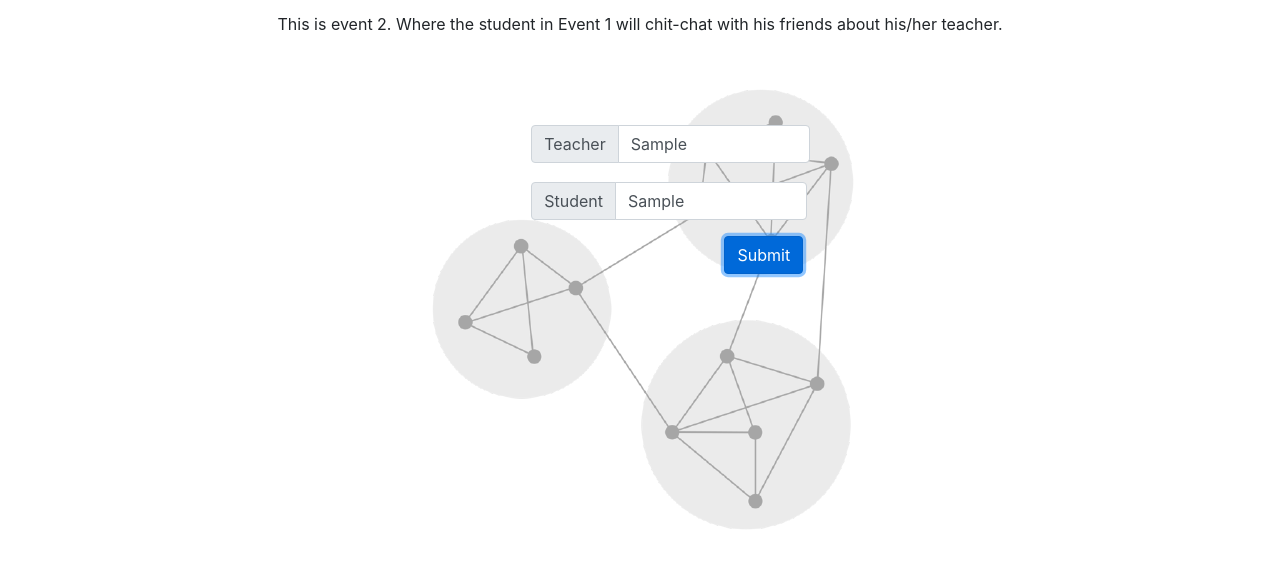
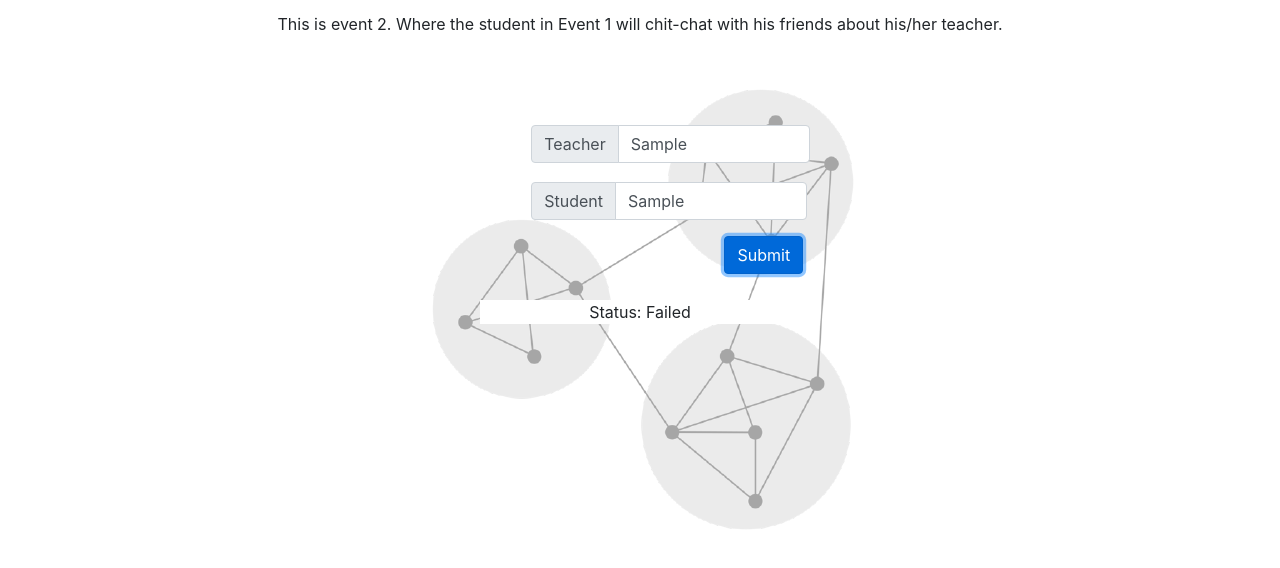
Before and after one commit to ChamXE/TheSociopath-UI, a plain HTML site: page main/event2.html in a window 1280 px wide. Both pictures are taken after typing "Sample", "Sample" into the empty fields and a click on the input "Submit". Shown: the part 90-658 px from the top of the page. Drawn offline with nearby package versions, Linux system fonts and the light colour scheme; no server answers.

Commit message:
Working event 2

```diff
--- a/main/event2.html
+++ b/main/event2.html
@@ -11,7 +11,60 @@
     <script src="https://maxcdn.bootstrapcdn.com/bootstrap/4.5.2/js/bootstrap.min.js"></script>
     <script>
         function event2() {
+            var student = document.getElementById("student").value;
+            var teacher = document.getElementById("teacher").value;
+            var proceed = true;
 
+            if(teacher == ""){
+                alert("Please fill in teacher name!");
+                proceed = false;
+            }
+            if(student == ""){
+                alert("Please fill in student name!");
+                proceed = false;
+            }
+
+            if(proceed){
+                $.ajax({
+                    type: "POST",
+                    accept: {
+                        json: "application/json"
+                    },
+                    url: "http://localhost:8080/api/event2/",
+                    contentType: "application/json",
+                    dataType: "json",
+                    data: JSON.stringify({
+                        'teacher': teacher,
+                        'student': student
+                    }),
+                    beforeSend: function(xhr) {
+                        xhr.setRequestHeader("Authorization", "Basic" + btoa("neo4j" + ":" + "123"));
+                    },
+                    cache: false
+                })
+                    .done(function (result) {
+                        document.getElementById("teacher").value = "";
+                        document.getElementById("student").value = "";
+                        var message = result.payload.status;
+
+                        if(message.localeCompare("NT") == 0){
+                            document.getElementById("status").innerHTML = "<p style=\"text-align:center; background-color: white\"> Status: Failed (Never taught!)</p>";
+                        }
+                        else if(message.localeCompare("good") == 0){
+                            document.getElementById("status").innerHTML = "<p style=\"text-align:center; background-color: white\"> Status: Success</p>";
+                        }
+                        else {
+                            document.getElementById("status").innerHTML = "<p style=\"text-align:center; background-color: white\"> Status: Failed (Something went wrong!)</p>";
+                        }
+
+                        console.log(result);
+                    })
+                    .fail(function (error){
+                        document.getElementById("status").innerHTML = "<p style=\"text-align:center; background-color: white\"> Status: Failed</p>";
+                    });
+            }
+
+            return false;
         }
     </script>
 </head>
@@ -72,6 +125,9 @@
         </div>
         <input class="btn btn-primary" type="submit" value="Submit" style="margin-left:56.6%" onclick="event2()">
     </div>
+    <div id="status" style="margin: 2% auto; max-width: 25%;">
+
+    </div>
 </body>
 
 </html>
```
